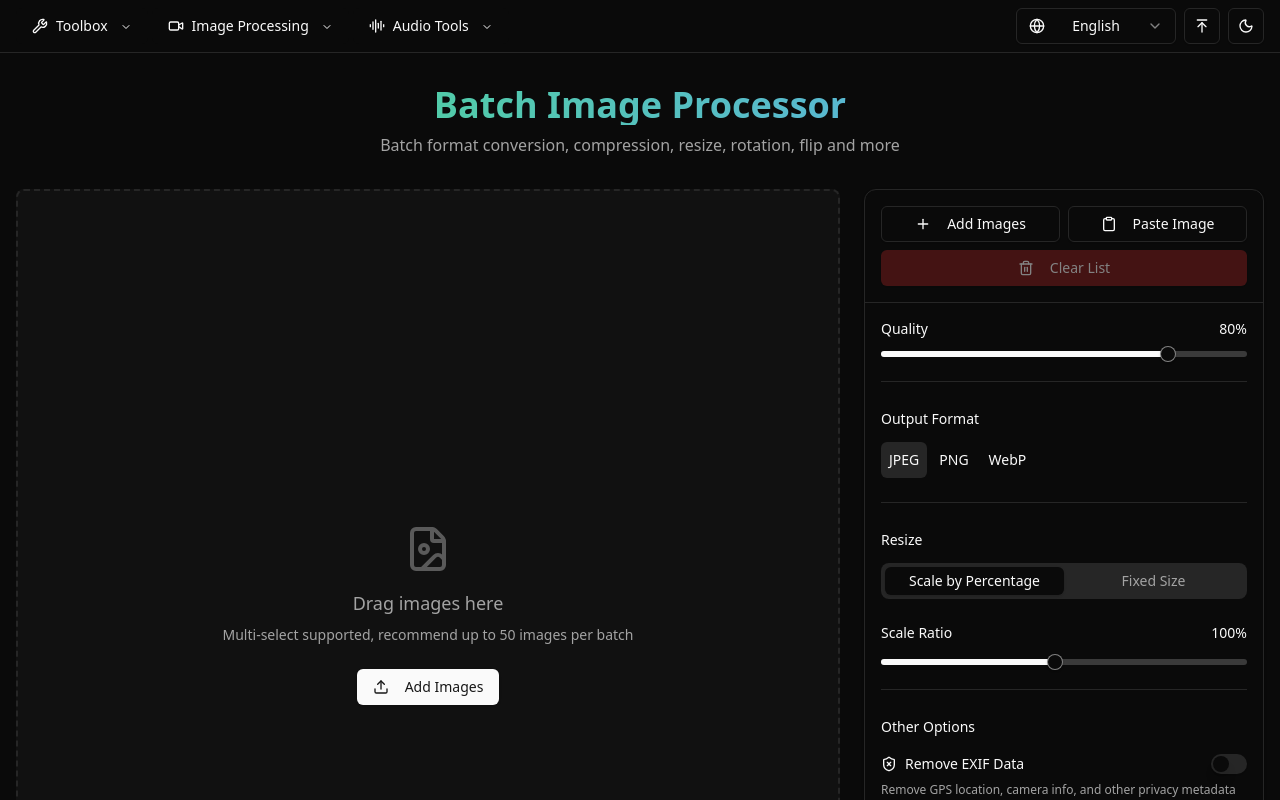
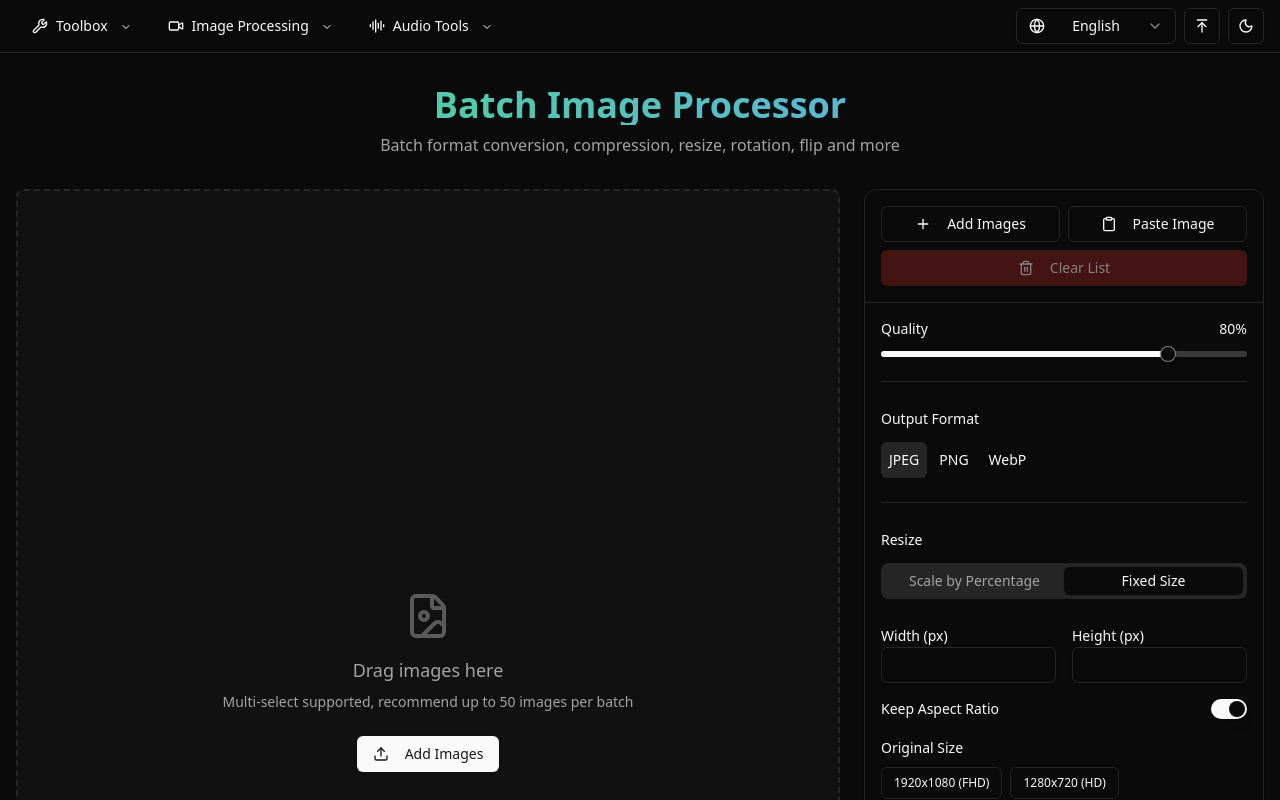
Before and after one commit to lxw15337674/bhwa233-web, a Next.js app: page /en/processor/batchimage in a window 1280 px wide. Shown: the top 800 px of the page. Built offline with nearby package versions, Linux system fonts and the light colour scheme.

Commit message:
feat: Set fixed size tab as default in batch image processor

```diff
--- a/src/components/media-processor/batch/BatchControlPanel.tsx
+++ b/src/components/media-processor/batch/BatchControlPanel.tsx
@@ -151,6 +151,7 @@ export const BatchControlPanel: React.FC = () => {
                     <ResizeControl
                         options={options}
                         updateOptions={updateOptions}
+                        defaultTabValue="fixed"
                     // No inputMetadata in batch mode
                     />
 
--- a/src/components/media-processor/shared/ResizeControl.tsx
+++ b/src/components/media-processor/shared/ResizeControl.tsx
@@ -12,12 +12,14 @@ interface ResizeControlProps {
     options: ImageProcessingOptions;
     updateOptions: (options: Partial<ImageProcessingOptions>) => void;
     inputMetadata?: ImageMetadata | null; // Optional for batch mode
+    defaultTabValue?: "percentage" | "fixed"; // New prop
 }
 
 export const ResizeControl: React.FC<ResizeControlProps> = ({
     options,
     updateOptions,
     inputMetadata,
+    defaultTabValue = "percentage", // Use the new prop with a default
 }) => {
     const { t } = useTranslation();
     const [currentWidth, setCurrentWidth] = useState(0);
@@ -102,7 +104,7 @@ export const ResizeControl: React.FC<ResizeControlProps> = ({
     return (
         <div className="space-y-3">
             <Label>{t('imageProcessor.resize')}</Label>
-            <Tabs defaultValue="percentage" className="w-full" onValueChange={(value) => {
+            <Tabs defaultValue={defaultTabValue} className="w-full" onValueChange={(value) => {
                 if (value === 'percentage') {
                     updateOptions({ targetWidth: null, targetHeight: null });
                 } else {
```
